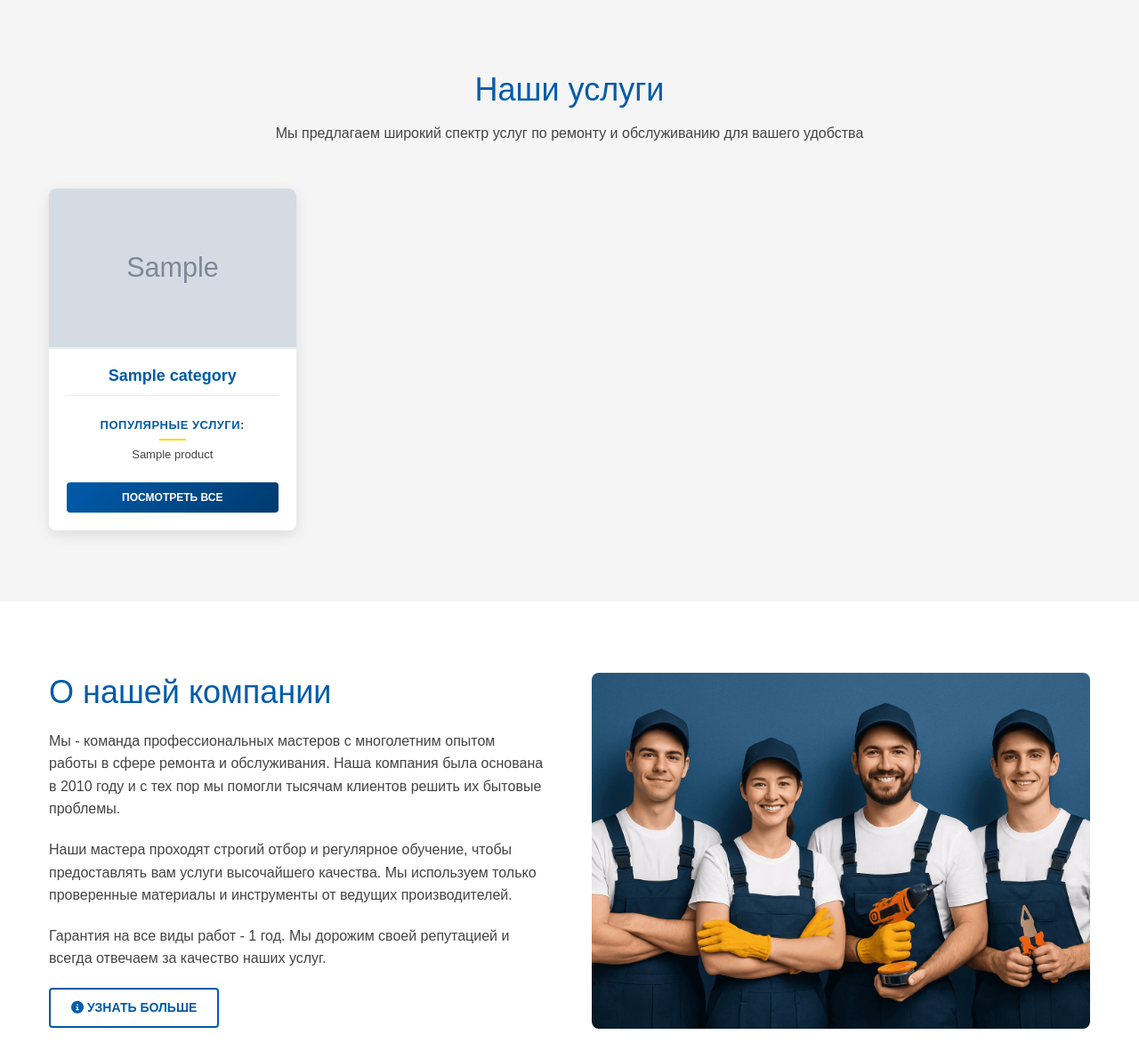
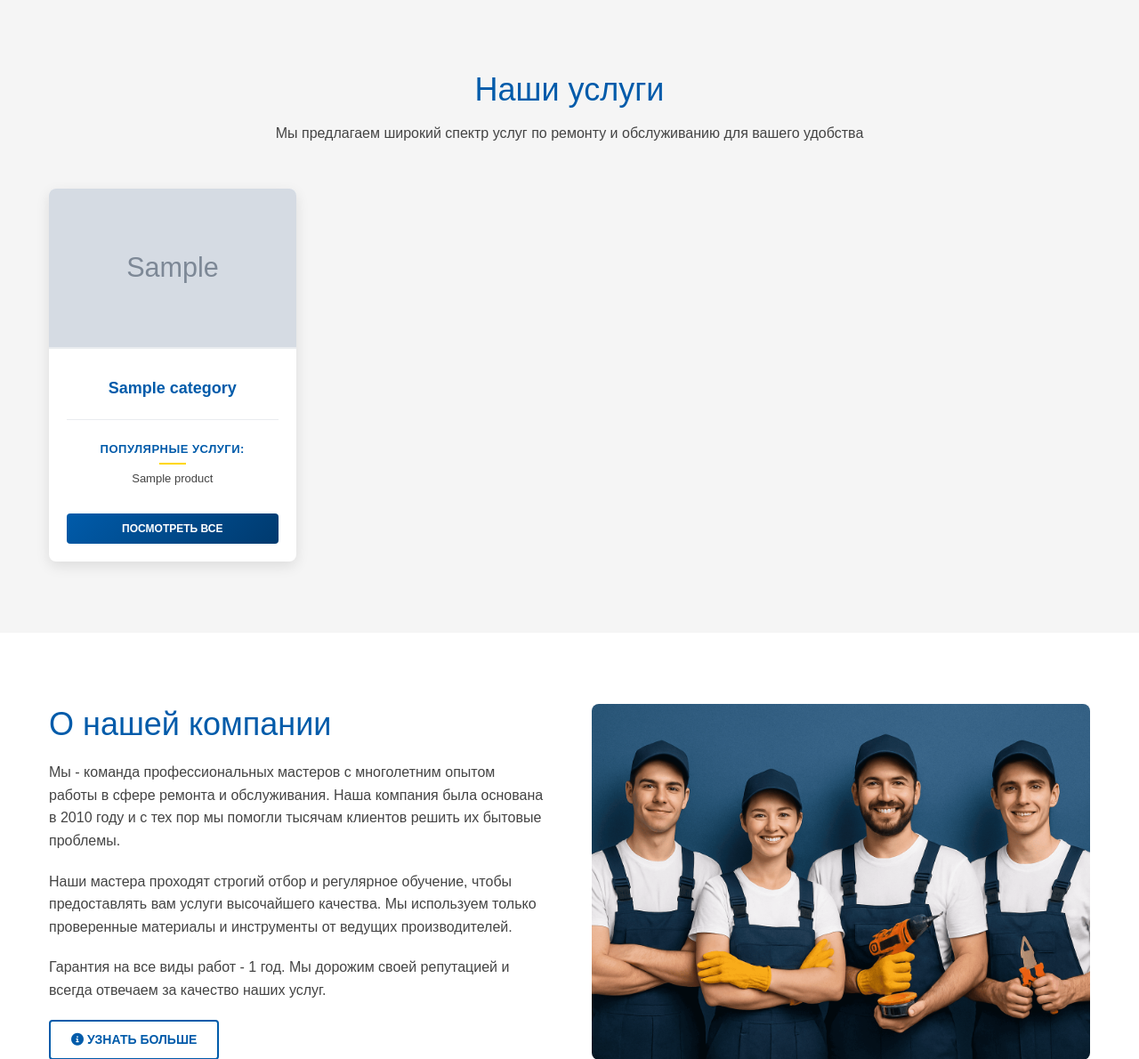
Before and after one commit to GrigoryKalinin/Home_master, a Django app: page / in a window 1280 px wide. Shown: the part 610-1800 px from the top of the page at 89% size. Run offline with Django 5.2, Linux system fonts and the light colour scheme; tables that the repository leaves empty hold one stand-in row (values such as "Sample post"); grey boxes marked "Sample" are stand-in pictures; some libraries are stand-ins or nearby versions.

Commit message:
Выравние карточек услуг на главной странице

```diff
--- a/main/static/main/css/landing.css
+++ b/main/static/main/css/landing.css
@@ -62,6 +62,7 @@
   display: flex; /* Flexbox контейнер */
   flex-wrap: wrap; /* Перенос элементов на новую строку */
   gap: 20px; /* Отступы между карточками */
+  align-items: stretch; /* Растягивание карточек по высоте */
 }
 
 /* Отдельная карточка услуги */
@@ -120,6 +121,10 @@
   padding-bottom: 10px; /* Отступ снизу */
   border-bottom: 1px solid #e9ecef; /* Разделительная линия */
   font-weight: bold; /* Жирный шрифт */
+  height: 60px; /* Фиксированная высота для выравнивания */
+  display: flex;
+  align-items: center;
+  justify-content: center;
 }
 
 /* Контейнер для списка популярных товаров */
@@ -127,7 +132,9 @@
   flex-grow: 1; /* Растягивание на доступное пространство */
   margin-bottom: 10px; /* Отступ снизу */
   padding: 8px 0; /* Вертикальные отступы */
-  min-height: 50px; /* Минимальная высота для выравнивания */
+  min-height: 80px; /* Увеличенная минимальная высота для выравнивания */
+  display: flex;
+  flex-direction: column;
 }
 
 /* Заголовок "Популярные товары" */
```
